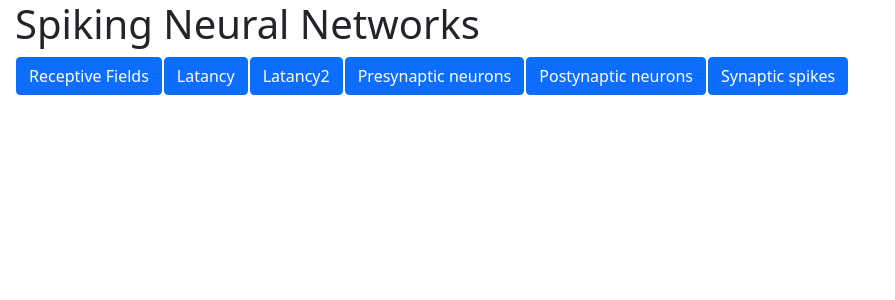
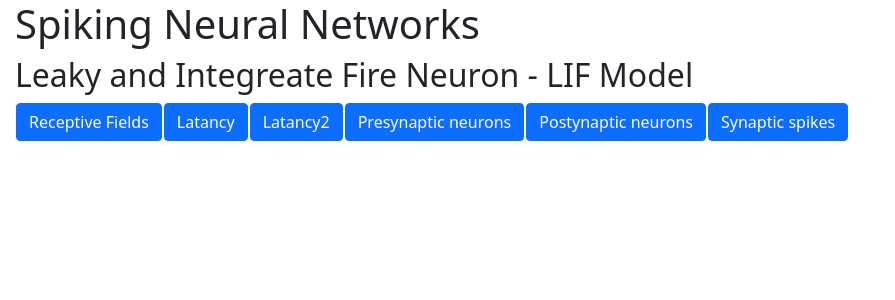
Before and after one commit to ingRicardo/my_cakes_club, a Django app: template cakes/templates/lifmodeldataset.html in a window 1280 px wide. Shown: the top 300 px of the page, without its empty margins (0-895 px from the left). Run offline with Django 5.2, Linux system fonts and the light colour scheme; the template is opened without the code that fills it: most values are stand-ins (such as "Sample title", 1, 10 or a date in 2020); parts of the project's set-up code (start-up, migrations or seed data) failed here and were passed over.

Commit message:
model name added

```diff
--- a/cakes/templates/lifmodeldataset.html
+++ b/cakes/templates/lifmodeldataset.html
@@ -6,6 +6,7 @@
 
 <body>
     <h1>Spiking Neural Networks</h1>
+    <h2>Leaky and Integreate Fire Neuron - LIF Model</h2>
 
     <table>
         <tr>
```
